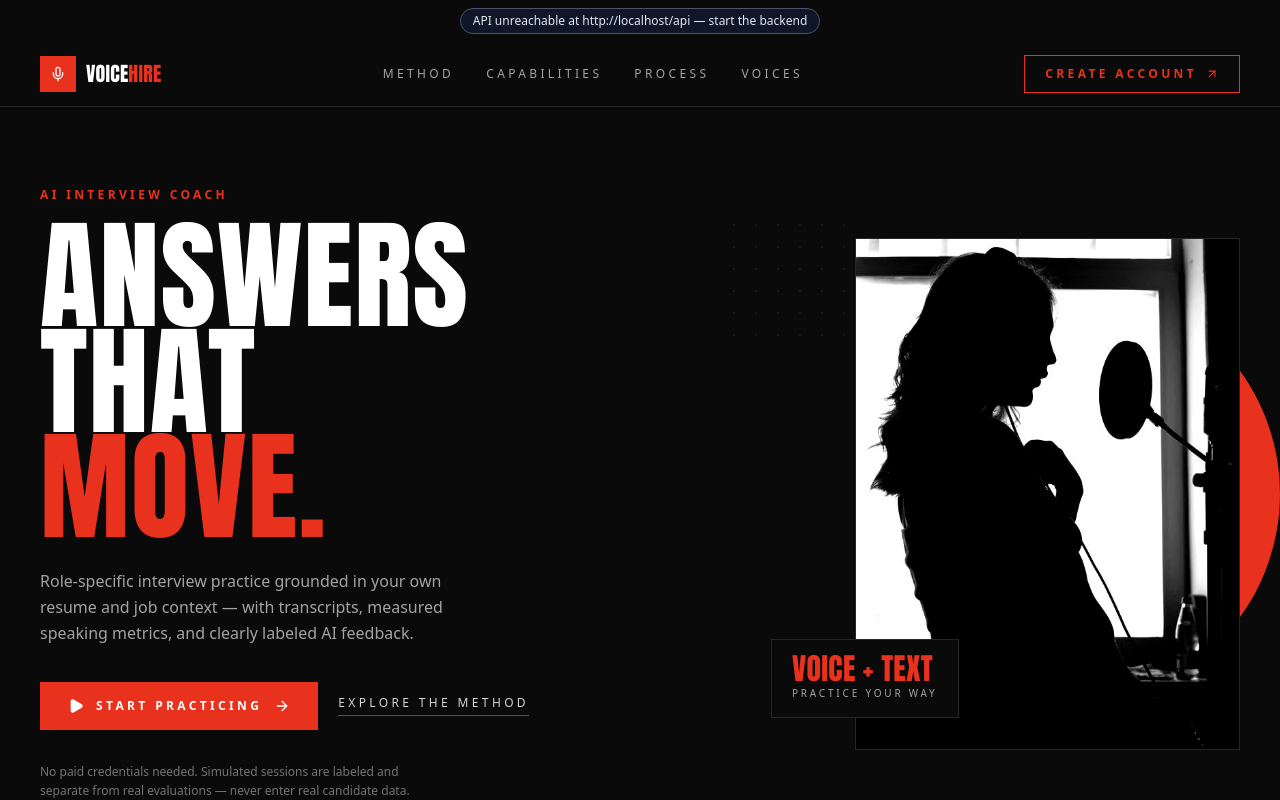
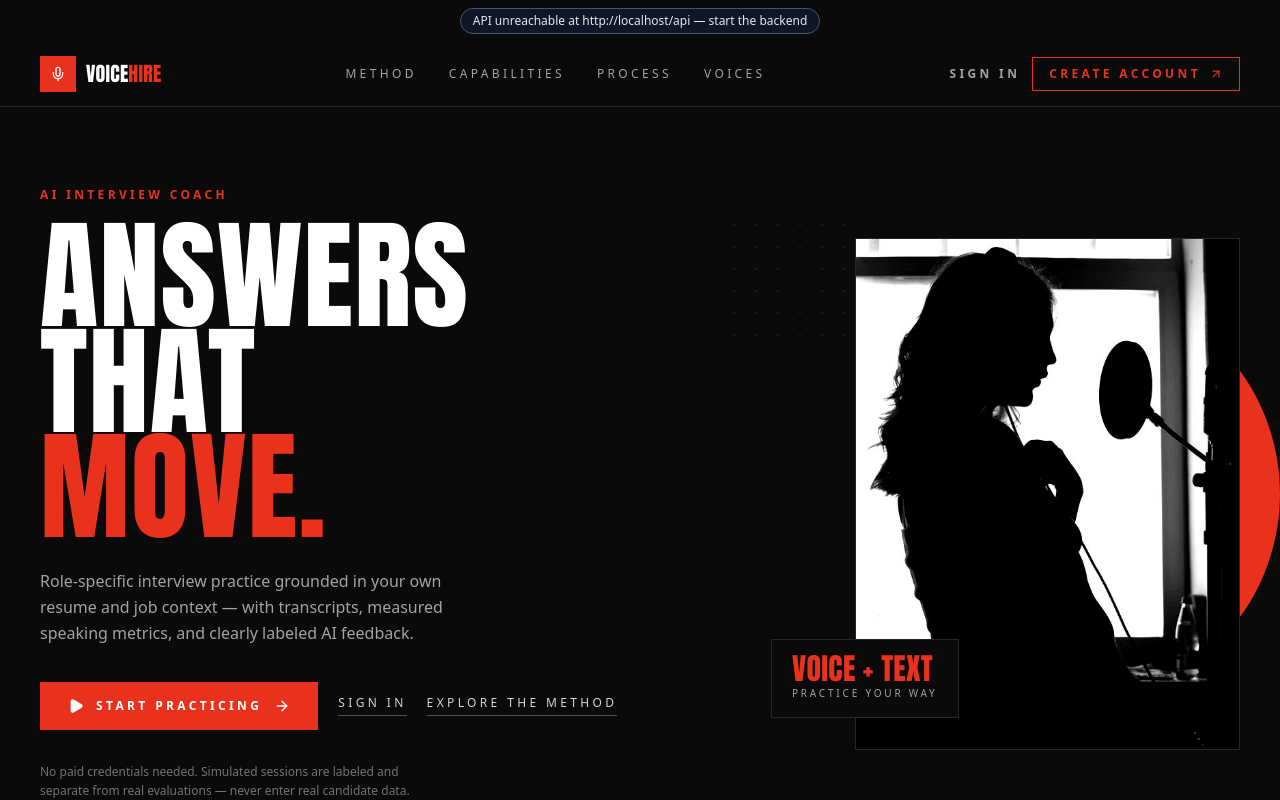
Before and after one commit to rohit-devs/VoiceHire, a Next.js app in the folder apps/web/: page / in a window 1280 px wide. Shown: the top 800 px of the page. Built offline with nearby package versions, Linux system fonts and the light colour scheme; no server answers.

Commit message:
feat: show Create account, Sign in, and Try demo interview on landing page

```diff
--- a/apps/web/app/page.tsx
+++ b/apps/web/app/page.tsx
@@ -11,6 +11,7 @@ import {
   Play,
   ShieldCheck,
 } from "lucide-react";
+import { getAuthMode } from "@/lib/auth-mode";
 
 export const metadata: Metadata = {
   title: "VoiceHire — AI Interviewer & Communication Coach",
@@ -105,6 +106,9 @@ const FEATURE_LIST = [
 /* -------------------------------------------------------------------------- */
 
 export default function HomePage() {
+  const authMode = getAuthMode();
+  const isDemo = authMode === "local-demo";
+
   return (
     <main className="min-h-screen bg-[#0a0a0a] text-neutral-200 antialiased">
       {/* Page-local styles — system fonts only, reduced-motion safe */}
@@ -197,9 +201,16 @@ export default function HomePage() {
             </a>
           </nav>
 
+          <div className="flex items-center gap-3">
+            <Link
+              href="/sign-in"
+              className="vh-focus text-xs font-bold vh-label text-neutral-400 transition hover:text-white"
+            >
+              Sign in
+            </Link>
             <Link
               href="/sign-up"
-            className="vh-focus group inline-flex items-center gap-2 border border-[#e8321e] px-5 py-2.5 text-xs font-bold vh-label text-[#e8321e] transition hover:bg-[#e8321e] hover:text-white"
+              className="vh-focus group inline-flex items-center gap-2 border border-[#e8321e] px-4 py-2 text-xs font-bold vh-label text-[#e8321e] transition hover:bg-[#e8321e] hover:text-white"
             >
               Create account
               <ArrowUpRight
@@ -207,6 +218,15 @@ export default function HomePage() {
                 className="h-3.5 w-3.5 transition-transform group-hover:translate-x-0.5 group-hover:-translate-y-0.5"
               />
             </Link>
+            {isDemo && (
+              <Link
+                href="/interview/new?demo=true"
+                className="vh-focus inline-flex items-center gap-1.5 border border-amber-400/40 bg-amber-400/10 px-3.5 py-2 text-xs font-bold vh-label text-amber-300 transition hover:bg-amber-400 hover:text-black"
+              >
+                Try demo interview
+              </Link>
+            )}
+          </div>
         </div>
       </header>
 
@@ -242,6 +262,24 @@ export default function HomePage() {
                   className="h-4 w-4 transition-transform group-hover:translate-x-1"
                 />
               </Link>
+              <Link
+                href="/sign-in"
+                className="vh-focus vh-label border-b border-neutral-600 pb-1 text-xs text-neutral-300 transition hover:border-[#e8321e] hover:text-white"
+              >
+                Sign in
+              </Link>
+              {isDemo && (
+                <Link
+                  href="/interview/new?demo=true"
+                  className="vh-focus group inline-flex items-center gap-2 border border-amber-400/50 bg-amber-400/10 px-5 py-3.5 text-xs font-bold vh-label text-amber-300 transition hover:bg-amber-400 hover:text-black"
+                >
+                  Try demo interview
+                  <ArrowRight
+                    aria-hidden
+                    className="h-3.5 w-3.5 transition-transform group-hover:translate-x-0.5"
+                  />
+                </Link>
+              )}
               <a
                 href="#method"
                 className="vh-focus vh-label border-b border-neutral-600 pb-1 text-xs text-neutral-300 transition hover:border-[#e8321e] hover:text-white"
@@ -321,8 +359,8 @@ export default function HomePage() {
                 The practice<span className="text-[#e8321e]">.</span>
               </h2>
             </div>
-            <Link
-              href="/sign-in"
+            <a
+              href="#skills"
               className="vh-focus group inline-flex items-center gap-2 text-xs font-bold vh-label text-neutral-400 transition hover:text-white"
             >
               Explore capabilities
@@ -330,7 +368,7 @@ export default function HomePage() {
                 aria-hidden
                 className="h-4 w-4 text-[#e8321e] transition-transform group-hover:translate-x-0.5 group-hover:-translate-y-0.5"
               />
-            </Link>
+            </a>
           </div>
 
           <div className="grid gap-5 md:grid-cols-3">
@@ -527,6 +565,18 @@ export default function HomePage() {
               >
                 Sign in
               </Link>
+              {isDemo && (
+                <Link
+                  href="/interview/new?demo=true"
+                  className="vh-focus group inline-flex items-center gap-2 border border-amber-400/50 bg-amber-400/10 px-6 py-4 text-xs font-bold vh-label text-amber-300 transition hover:bg-amber-400 hover:text-black"
+                >
+                  Try demo interview
+                  <ArrowRight
+                    aria-hidden
+                    className="h-3.5 w-3.5 transition-transform group-hover:translate-x-0.5"
+                  />
+                </Link>
+              )}
             </div>
             <p className="mt-6 flex items-center gap-2 text-xs text-neutral-500">
               <Check aria-hidden className="h-4 w-4 text-[#e8321e]" />
```
Lines whose indentation alone changed are shown as unchanged.
